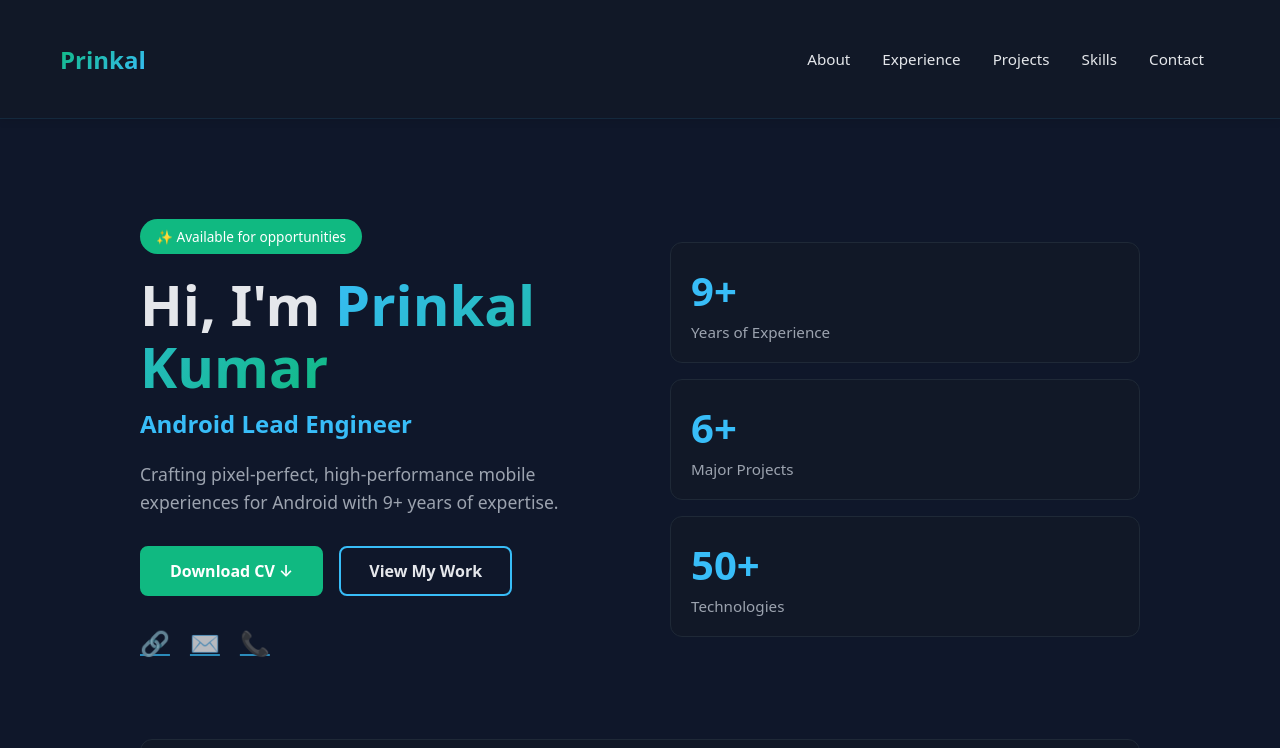
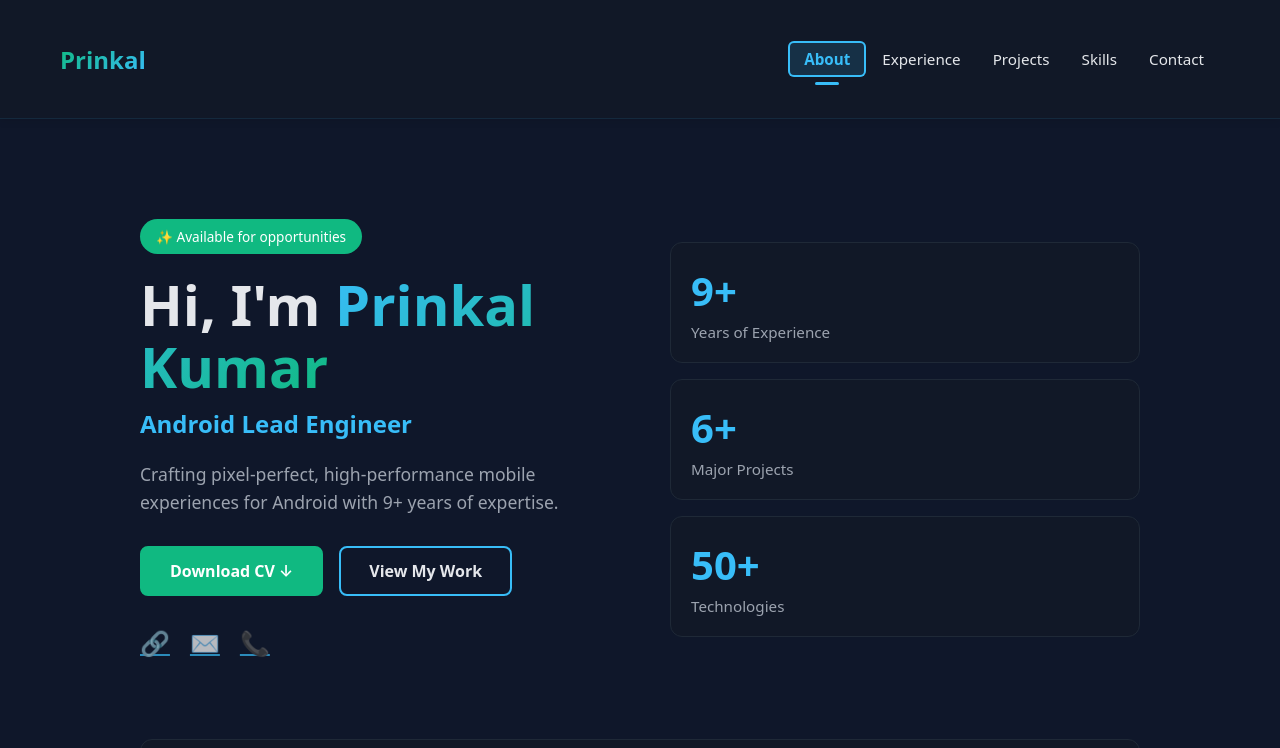
Before and after one commit to prinkal-sahu/Prinkal, a plain HTML site: page index.html in a window 1280 px wide. Shown: the top 748 px of the page. Drawn offline with Linux system fonts and the light colour scheme.

Commit message:
Enhance contact section and improve navigation with active link styles and smooth scrolling

```diff
--- a/index.html
+++ b/index.html
@@ -537,10 +537,11 @@
 		<section id="contact" class="card contact-section">
 			<div class="contact-content">
 				<div class="contact-left">
-					<div class="about-badge">05</div>
+					<div class="about-badge">05
+                    </div>
 					<h2 class="contact-title">Let's build<br>something<br><span class="amazing">amazing</span></h2>
 					<p class="contact-description">
-						Whether you have a project in mind, want to discuss a collaboration, or just want to say hello — I'd love to hear from you.
+						Whether you have a project in mind, want to discuss a new <strong>Job Opportunity</strong>, or just want to say hello — I'd love to hear from you.
 					</p>
 					<a href="mailto:prinkal.ggn@gmail.com" class="contact-cta-btn">
 						✈️ Send me a message
@@ -561,7 +562,7 @@
 							<p>+91 8791287415</p>
 						</a>
 
-						<a href="https://linkedin.com/in/prinkal-sahu-912415103" target="_blank" rel="noopener" class="contact-icon-card">
+						<a href="https://linkedin.com/in/prinkal-kumar-912415103" target="_blank" rel="noopener" class="contact-icon-card">
 							<div class="icon-bg">🔗</div>
 							<h4>LinkedIn</h4>
 							<p>Connect with me</p>
@@ -584,27 +585,70 @@
 		</footer>
 
 	<script>
-		document.querySelectorAll('#projects details.project').forEach((detail) => {
+		// Project accordion toggle
+		document.querySelectorAll('#projects details.project-card').forEach((detail) => {
 			detail.addEventListener('toggle', () => {
 				if (!detail.open) return;
-				document.querySelectorAll('#projects details.project').forEach((other) => {
+				document.querySelectorAll('#projects details.project-card').forEach((other) => {
 					if (other !== detail) other.removeAttribute('open');
 				});
 			});
 		});
 
+		// Mobile menu toggle
 		const menuToggle = document.getElementById('menuToggle');
 		const navMenu = document.getElementById('navMenu');
 		menuToggle?.addEventListener('click', () => {
 			navMenu.classList.toggle('open');
 			menuToggle.setAttribute('aria-expanded', navMenu.classList.contains('open'));
 		});
-		navMenu?.querySelectorAll('a').forEach(link => {
+
+		// Close menu on link click
+		navMenu?.querySelectorAll('.nav-link').forEach(link => {
 			link.addEventListener('click', () => {
 				navMenu.classList.remove('open');
 				menuToggle.setAttribute('aria-expanded', 'false');
 			});
 		});
+
+		// Active section highlighting on scroll
+		const sections = document.querySelectorAll('section[id]');
+		const navLinks = document.querySelectorAll('.nav-link');
+
+		const observerOptions = {
+			threshold: 0.1,
+			rootMargin: '-80px 0px -80% 0px'
+		};
+
+		const observer = new IntersectionObserver((entries) => {
+			// Find the section that is most visible
+			let mostVisibleEntry = entries[0];
+
+			entries.forEach(entry => {
+				if (entry.intersectionRatio > mostVisibleEntry.intersectionRatio) {
+					mostVisibleEntry = entry;
+				}
+			});
+
+			if (mostVisibleEntry.isIntersecting) {
+				const id = mostVisibleEntry.target.getAttribute('id');
+				const link = document.querySelector(`.nav-link[href="#${id}"]`);
+
+				if (link) {
+					navLinks.forEach(l => l.classList.remove('active'));
+					link.classList.add('active');
+				}
+			}
+		}, observerOptions);
+
+		sections.forEach(section => {
+			if (section.id) {
+				observer.observe(section);
+			}
+		});
+
+		// Smooth scroll behavior
+		document.documentElement.style.scrollBehavior = 'smooth';
 	</script>
 </body>
 </html>
--- a/styles.css
+++ b/styles.css
@@ -88,6 +88,25 @@ body {
 .nav-link.active {
 	color: var(--accent);
 	background: rgba(56, 189, 248, 0.15);
+	font-weight: 600;
+	box-shadow: inset 0 0 0 2px var(--accent);
+}
+
+.nav-link.active::after {
+	content: '';
+	position: absolute;
+	bottom: -8px;
+	left: 50%;
+	transform: translateX(-50%);
+	width: 24px;
+	height: 3px;
+	background: var(--accent);
+	border-radius: 999px;
+}
+
+/* Smooth scroll behavior */
+html {
+	scroll-behavior: smooth;
 }
 
 .menu-toggle {
```
